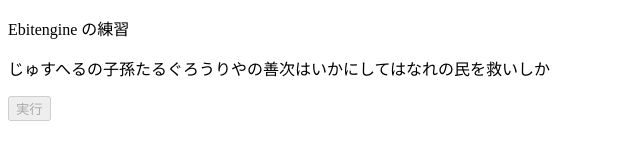
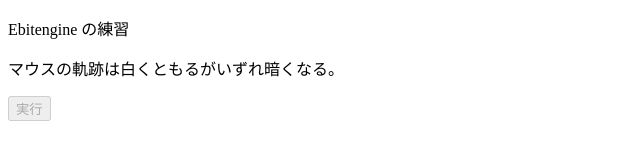
Before and after one commit to bunji2/ebitenstudy, a plain HTML site: page cells/index.html in a window 1280 px wide. Shown: the whole page, without its empty margins (0-640 px from the left). Drawn offline with Linux system fonts and the light colour scheme; no server answers.

Commit message:
update index.html

```diff
--- a/cells/index.html
+++ b/cells/index.html
@@ -14,7 +14,7 @@ license that can be found in the LICENSE file.
 <body>
 	<p>Ebitengine の練習</p>
 
-	<p>じゅすへるの子孫たるぐろうりやの善次はいかにしてはなれの民を救いしか</p>
+	<p>マウスの軌跡は白くともるがいずれ暗くなる。</p>
 
 
 	<!--
```
